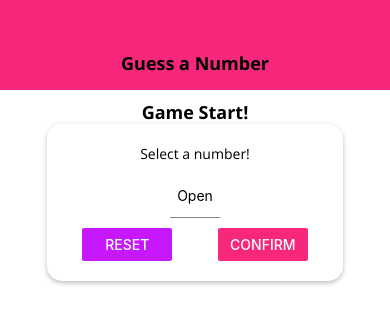
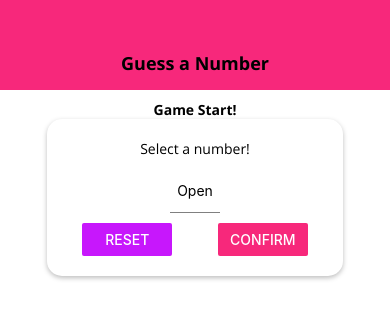
Before and after one commit to elleom/rn-guess-num-app, a React Native app: screen / in a window 390 px wide. Shown: the top 324 px of the page. Built offline with nearby package versions, Linux system fonts and the light colour scheme.

Commit message:
styled text

```diff
--- a/components/BodyText.js
+++ b/components/BodyText.js
@@ -1,13 +1,11 @@
 import React from "react";
 import { StyleSheet, Text } from "react-native";
 
-const BodyText = (props) => {
-	return <Text style={styles.title}>{props.children}</Text>;
-};
+const BodyText = (props) => <Text style={{...styles.title, ...props.style}}>{props.children}</Text>;
 
 const styles = StyleSheet.create({
 	title: {
-		fontSize: 18,
+		fontSize: 14,
 		fontFamily: "open-sans-bold",
 	},
 });
--- a/screens/GameOverScreen.js
+++ b/screens/GameOverScreen.js
@@ -2,6 +2,8 @@
 import { TextPropTypes } from "react-native";
 import { View, Text, StyleSheet, Button, Image } from "react-native";
 import TitleText from "../components/TitleText";
+import Colors from "../constants/colors";
+import BodyText from "../components/BodyText";
 
 const GameOverScreen = (props) => {
 	return (
@@ -9,12 +11,18 @@
 			<TitleText>Game is over</TitleText>
 			<View style={styles.imageContainer}>
 				<Image
+					fadeDuration={300} //default ms
 					source={require("../assets/images/success.png")}
 					style={styles.image}
 				/>
 			</View>
-			<Text>Number of rounds : {props.roundsNumber}</Text>
-			<Text>Number was : {props.userNumber}</Text>
+			<BodyText>
+				Number of rounds :{" "}
+				<Text style={styles.highlight}> {props.roundsNumber}</Text>
+			</BodyText>
+			<Text>
+				Number was : <Text style={styles.highlight}> {props.userNumber} </Text>
+			</Text>
 			<Button title='RESTART' onPress={props.onRestart} />
 		</View>
 	);
@@ -25,24 +33,27 @@
 		flex: 1,
 		alignItems: "center",
 		justifyContent: "center",
+
 	},
-    imageContainer:
-    {
+	imageContainer: {
 		width: 300,
 		height: 300,
 		borderRadius: 150,
 		borderWidth: 3,
 		overflow: "hidden",
-        borderColor: 'black',
+		borderColor: "black",
 		marginVertical: 20,
 	},
 	image: {
 		width: "100%",
 		height: "100%",
-
+	},
+	highlight: {
+		color: Colors.primary,
+        fontFamily: 'open-sans-bold',
+        textAlign: "center"
 
 	},
-
 });
 
 export default GameOverScreen;
```
Lines whose indentation alone changed are shown as unchanged.
